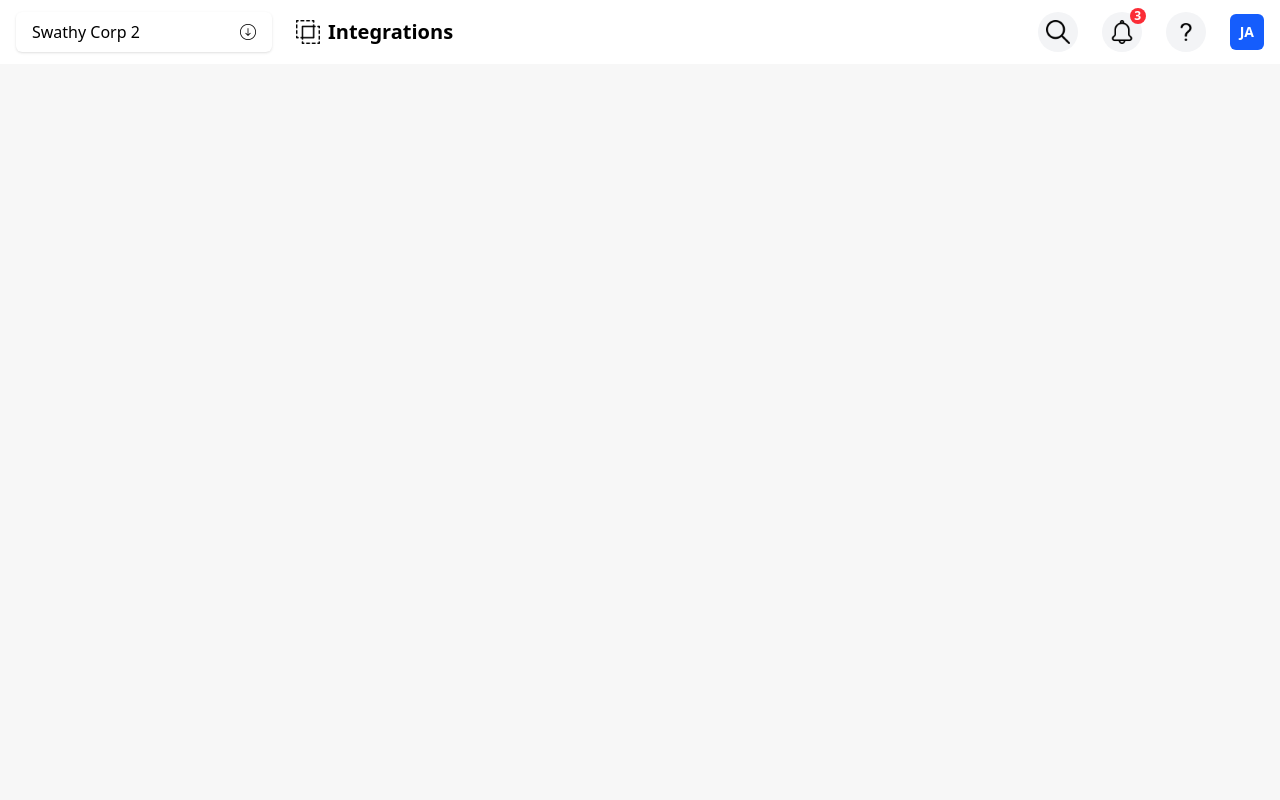
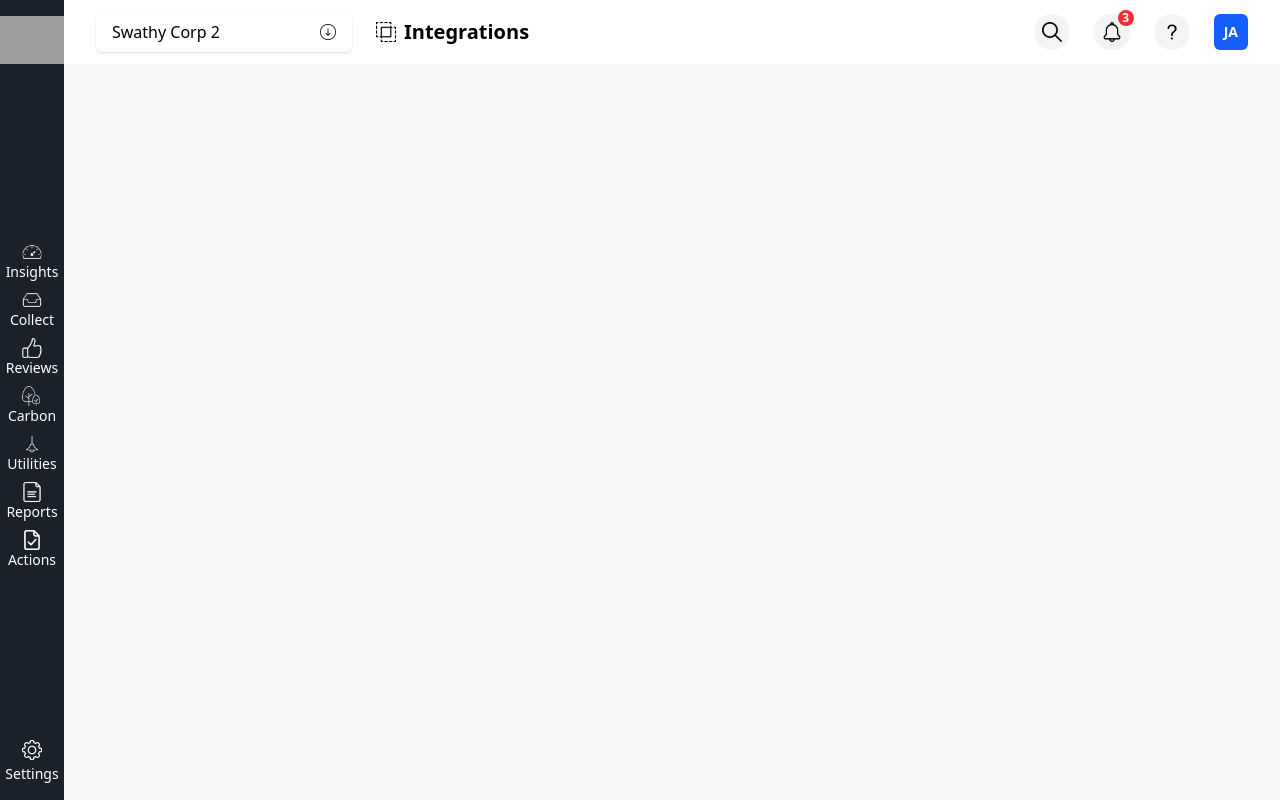
Before and after one commit to tosmannn/my-project-platservph-assessment, a React (Vite) app: page / in a window 1280 px wide. Built offline with nearby package versions, Linux system fonts and the light colour scheme; grey boxes are pictures that could not be loaded.

Commit message:
combined sidebar and header

```diff
--- a/src/App.tsx
+++ b/src/App.tsx
@@ -5,14 +5,16 @@ import Sidebar from "./components/sidebar/Sidebar"
 function App() {
   return (
     <>
-      {/* <div className="p-10">
-        <h1 className="text-3xl font-bold text-blue-500">Tailwind is working!</h1>
-        <div className="w-20 h-20 bg-blue-500"></div>
-      </div> */}
-
-
-      {/* <Sidebar/> */}
-      <Header />
+      <div className="flex h-screen w-screen overflow-hidden">
+        <aside className="w-16 bg-gray-800 text-white flex-shrink-0 z-20 relative">
+          <Sidebar />
+        </aside>
+        <div className="flex-1 flex flex-col overflow-hidden">
+          <header className="h-16 bg-white text-black flex items-center px-4 flex-shrink-0 z-10 relative">
+            <Header />
+          </header>
+        </div>
+      </div>
     </>
   )
 }
--- a/src/components/header/Header.tsx
+++ b/src/components/header/Header.tsx
@@ -12,29 +12,25 @@ const Header = () => {
             <div className="left-header flex items-center gap-6">
                 <HeaderDropdown />
                 <div className="flex items-center gap-2">
-                    <img src={intersection} className="w-6 h-6" alt="Integrations Icon" />
+                    <img src={intersection} className="w-5 h-5" alt="Integrations Icon" />
                     <span className="text-xl font-bold">Integrations</span>
                 </div>
             </div>
 
             {/* Right section */}
             <div className="right-header flex items-center gap-6">
-
                 <div className="bg-gray-100 rounded-full p-2">
-                    <img src={magnifying} alt="Search" className="w-6 h-6 cursor-pointer" />
+                    <img src={magnifying} alt="Search" className="w-5 h-5 cursor-pointer" />
                 </div>
-
                 <div className="relative bg-gray-100 rounded-full p-2">
-                    <img src={notification} alt="Notifications" className="w-6 h-6 cursor-pointer" />
+                    <img src={notification} alt="Notifications" className="w-5 h-5 cursor-pointer" />
                     <span className="absolute -top-1 -right-1 bg-red-500 text-white text-xs font-bold w-4 h-4 rounded-full flex items-center justify-center">
                         3
                     </span>
                 </div>
-
                 <div className="bg-gray-100 rounded-full p-2">
-                    <img src={question} alt="Help" className="w-6 h-6 cursor-pointer" />
+                    <img src={question} alt="Help" className="w-5 h-5 cursor-pointer" />
                 </div>
-
                 <div>
                     <button className="bg-blue-600 text-white text-sm font-bold px-2.5 py-2 rounded-md">
                         JA
--- a/src/components/sidebar/Sidebar.tsx
+++ b/src/components/sidebar/Sidebar.tsx
@@ -23,11 +23,11 @@ const navItems = [
 const Sidebar = () => {
     return <>
         <aside className="sidebar w-16 h-screen flex flex-col text-white">
-            <header className="sidebar-header flex items-center justify-center mt-4">
+            <div className="sidebar-header flex items-center justify-center mt-4">
                 <img src={logo}
                     alt='Company Logo'
                 />
-            </header>
+            </div>
 
             <nav className="sidebar-nav flex-1 flex items-center justify-center" aria-label="Main navigation">
                 <ul>
```
